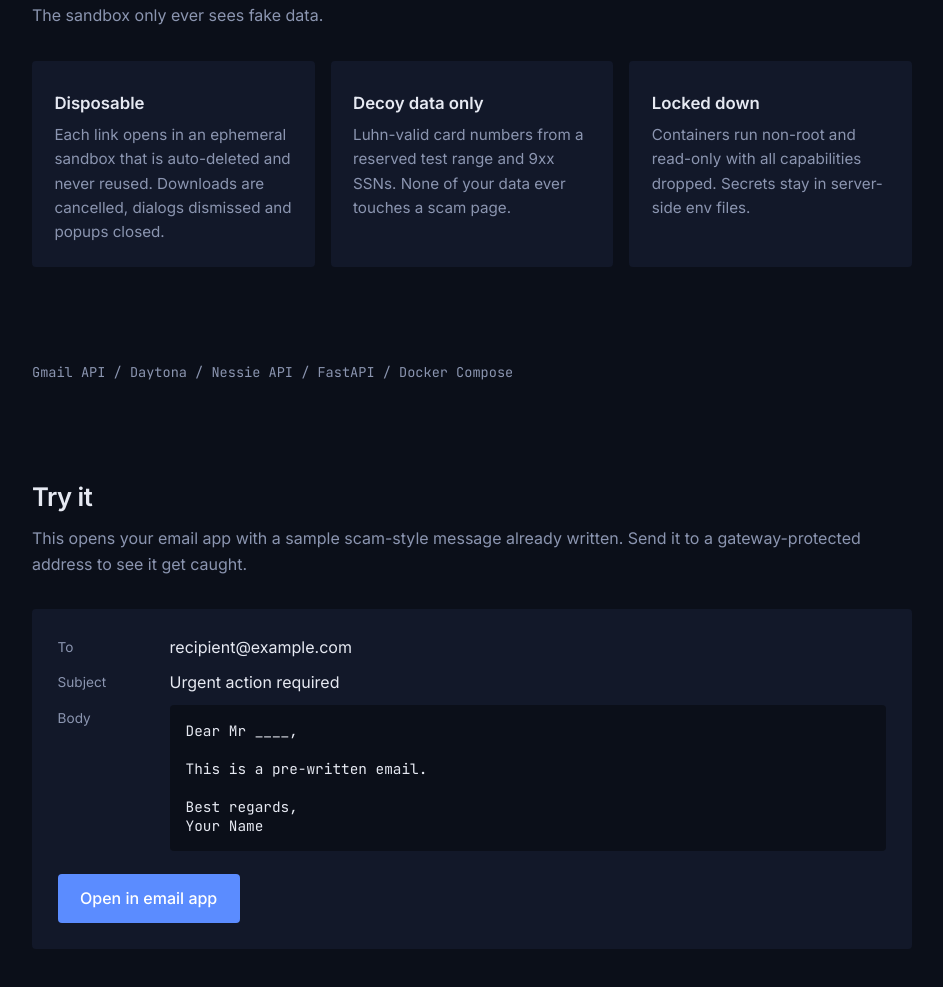
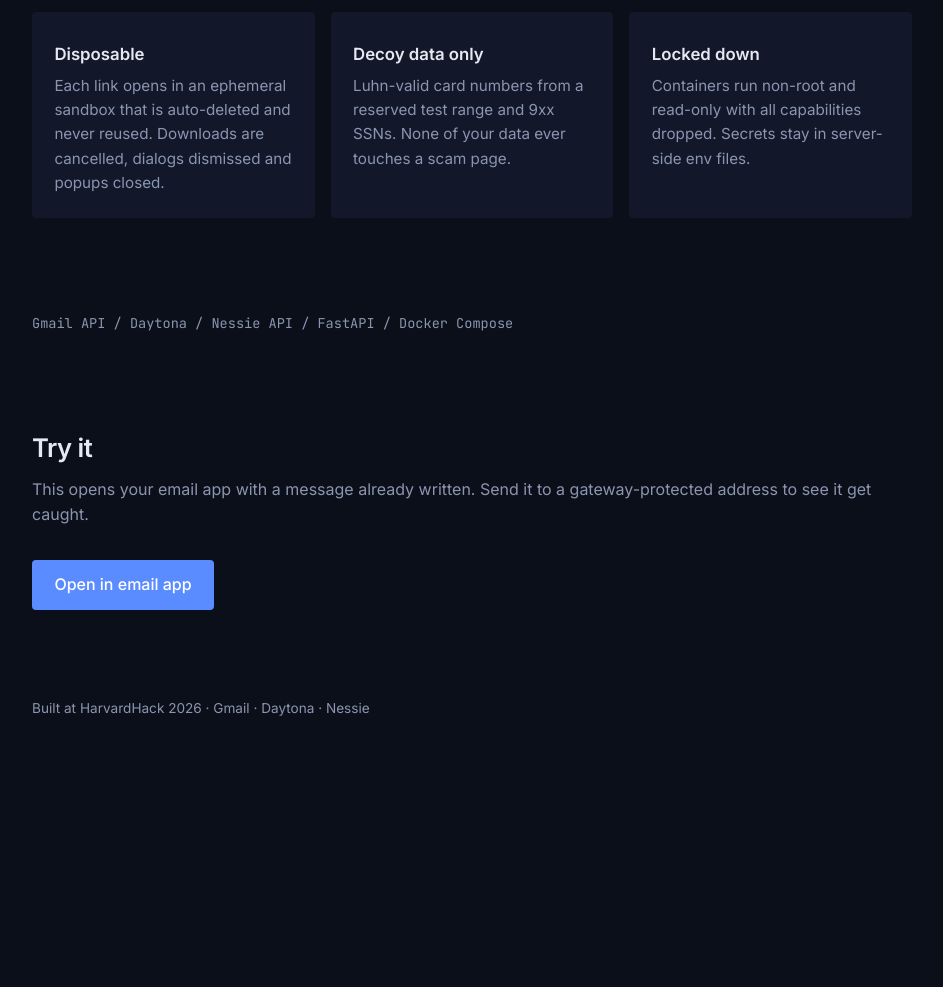
Before and after one commit to somethinghere0/HarvardHack2026, a plain HTML site: page email-generator/index.html in a window 1280 px wide. Shown: the part 1763-2750 px from the top of the page, without its empty margins (168-1111 px from the left). After the commit the page ends 2530 px from the top, so only its background shows below. Drawn offline with Linux system fonts and the light colour scheme.

Commit message:
Updated email generator

```diff
--- a/email-generator/email.csv
+++ b/email-generator/email.csv
@@ -1,7 +1,10 @@
 to,cc,subject,body
-recipient@example.com,,Urgent action required,"Dear Mr ____,
+recipient@example.com,,Urgent action required,"Dear Mr. Ty,
 
-This is a pre-written email.
+We're having some trouble with your current account information. We have attached
+a link before to check and verify your information.
+
+{link}
 
 Best regards,
-Your Name"
+Scammer"
--- a/email-generator/index.html
+++ b/email-generator/index.html
@@ -31,7 +31,6 @@
   .hero { padding: 5rem 0 4rem; }
   .badge { font: 400 .8rem "JetBrains Mono", monospace; color: var(--accent); }
   h1 { font-size: clamp(2.2rem, 6vw, 3.6rem); line-height: 1.1; letter-spacing: -.03em; font-weight: 600; margin: 1rem 0 1.2rem; }
-  .lead { max-width: 560px; margin: 0 0 2rem; color: var(--muted); font-size: 1.1rem; }
   .btn {
     display: inline-block; padding: .75rem 1.4rem; font-weight: 500; text-decoration: none;
     color: #fff; background: var(--accent); border: 0; border-radius: 4px; cursor: pointer;
@@ -61,14 +60,9 @@
   .stack { color: var(--muted); font: 400 .85rem "JetBrains Mono", monospace; }
   .stack span + span::before { content: " / "; }
 
-  .composer { background: var(--panel); border-radius: 4px; padding: 1.6rem; }
-  .composer dl { margin: 0 0 1.4rem; display: grid; grid-template-columns: 6rem 1fr; gap: .6rem 1rem; }
-  .composer dt { color: var(--muted); font-size: .85rem; padding-top: .15rem; }
-  .composer dd { margin: 0; }
-  .composer pre { margin: 0; white-space: pre-wrap; font: 400 .9rem "JetBrains Mono", monospace; background: var(--bg); border-radius: 4px; padding: 1rem; }
+
 
   footer { padding: 2.5rem 0 3rem; color: var(--muted); font-size: .85rem; }
-  @media (max-width: 560px) { .composer dl { grid-template-columns: 1fr; } }
 </style>
 </head>
 <body>
@@ -130,13 +124,8 @@
 
   <section id="try">
     <h2>Try it</h2>
-    <p class="sub">This opens your email app with a sample scam-style message already written. Send it to a gateway-protected address to see it get caught.</p>
+    <p class="sub">This opens your email app with a message already written. Send it to a gateway-protected address to see it get caught.</p>
     <div class="composer">
-      <dl>
-        <dt>To</dt><dd id="to">Loading…</dd>
-        <dt>Subject</dt><dd id="subject"></dd>
-        <dt>Body</dt><dd><pre id="body"></pre></dd>
-      </dl>
       <a class="btn" id="compose" href="#try">Open in email app</a>
     </div>
   </section>
@@ -181,15 +170,10 @@
     const query = params.toString().replace(/\+/g, "%20");
 
     document.getElementById("compose").href = `mailto:${encodeURIComponent(EMAIL.to)}?${query}`;
-    document.getElementById("to").textContent = EMAIL.to;
-    document.getElementById("subject").textContent = EMAIL.subject;
-    document.getElementById("body").textContent = EMAIL.body;
   }
 
   load().catch(() => {
-    document.getElementById("to").textContent = "";
-    document.getElementById("body").textContent =
-      "Could not load email.csv. Serve this folder over http (python3 -m http.server) instead of opening the file directly.";
+    document.getElementById("compose").textContent = "Could not load email.csv";
   });
 </script>
 </body>
```
